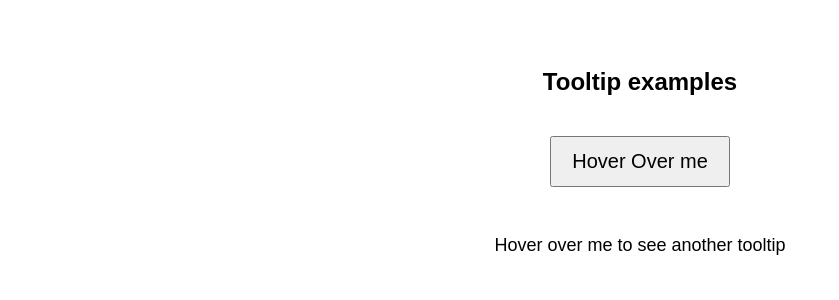
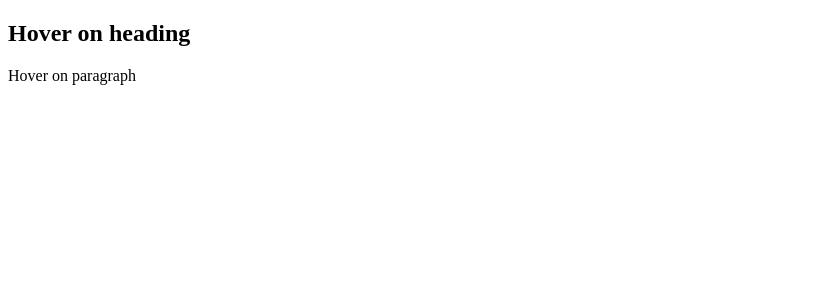
Before and after one commit to acciojob/react-composition-3-Jidugutejesh, a React app: page / in a window 1280 px wide. Shown: the top 300 px of the page, without its empty margins (0-839 px from the left). Built offline with nearby package versions, Linux system fonts and the light colour scheme.

Commit message:
Refactor tooltip examples in App component
Updated tooltip examples in App component to include tooltips for heading and paragraph.

```diff
--- a/src/components/App.js
+++ b/src/components/App.js
@@ -3,21 +3,14 @@ import Tooltip from "./Tooltip";
 import "../styles/App.css";
 
 export default function App() {
-  return (
-    <div className="app">
-      <h2>Tooltip examples</h2>
-
-      <div style={{ margin: "40px 0" }}>
-        <Tooltip text="This is a tooltip">
-          <button className="example-button">Hover Over me</button>
-        </Tooltip>
-      </div>
-
-      <div style={{ margin: "40px 0" }}>
-        <Tooltip text="Another helpful tip">
-          <span className="example-text">Hover over me to see another tooltip</span>
-        </Tooltip>
-      </div>
+ return (
+    <div>
+      <h2>
+        <Tooltip text="Tooltip for heading">Hover on heading</Tooltip>
+      </h2>
+      <p>
+        <Tooltip text="Tooltip for paragraph">Hover on paragraph</Tooltip>
+      </p>
     </div>
   );
 }
```
